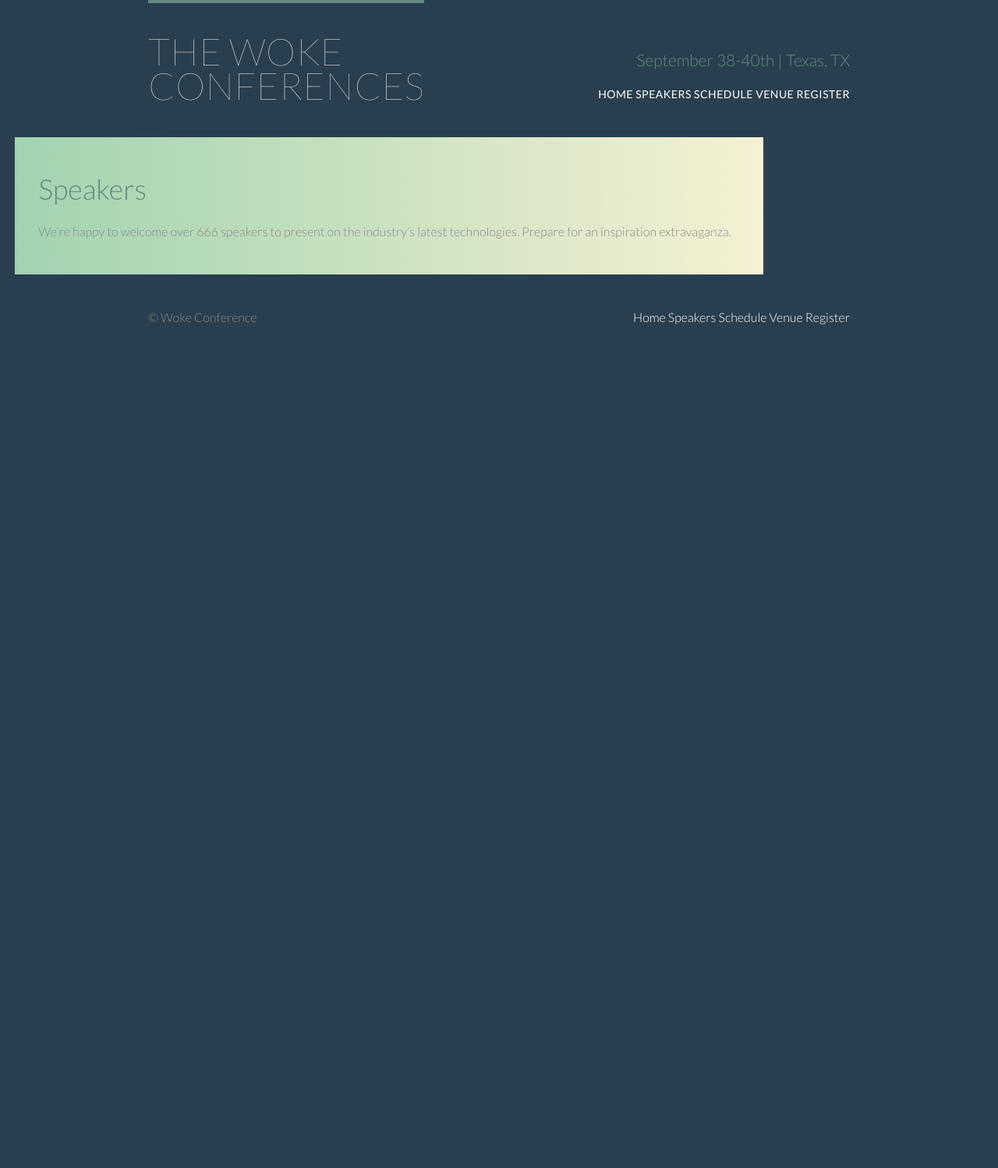
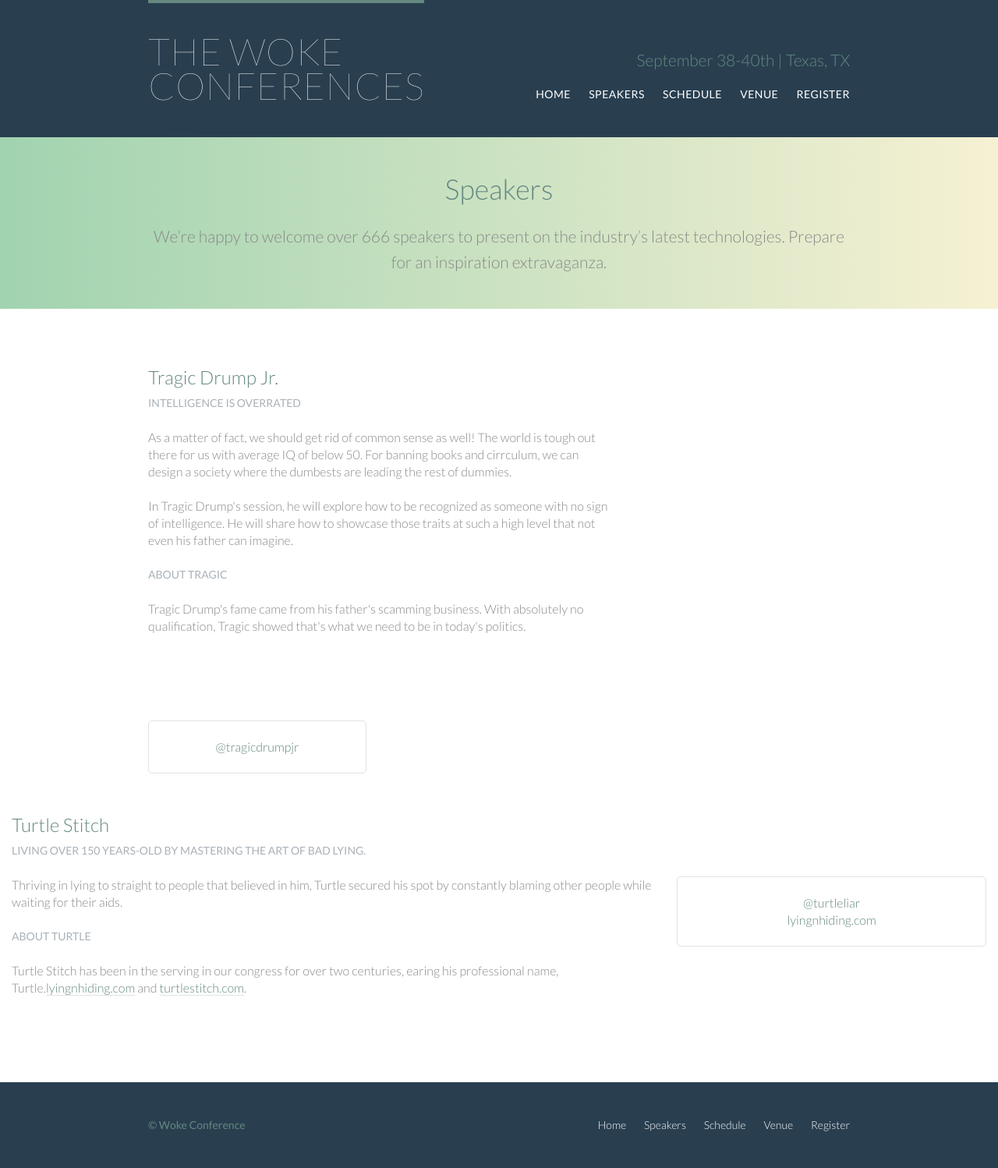
Before and after one commit to quietmid/100Dev, a plain HTML site: page styles_conference/speakers.html in a window 1280 px wide. Shown: the whole page at 78% size. Before the commit the page ends 800 px from the top, so only its background shows below. Drawn offline with Linux system fonts and the light colour scheme.

Commit message:
Creating list HTML and CSS

```diff
--- a/styles_conference/assets/stylesheets/main.css
+++ b/styles_conference/assets/stylesheets/main.css
@@ -49,6 +49,18 @@ table {
 
 /*
   ========================================
+  Custom styles
+  ========================================
+*/
+
+body {
+  background: #293f50;
+  color: #888;
+  font: 300 16px/22px "Lato", "Open Sans", "Helvetica Neue", Helvetica, Arial, sans-serif;
+}
+
+/*
+  ========================================
   Grid
   ========================================
 */
@@ -76,7 +88,7 @@ table {
   padding-right: 15px;
 }
 .col-1-3,
-.col-2-3 {
+.col-2-3  {
   display: inline-block;
   vertical-align: top;
 }
@@ -92,6 +104,7 @@ table {
   Clearfix
   ========================================
 */
+
 .group:before,
 .group:after {
   content: "";
@@ -112,7 +125,7 @@ table {
 */
 
 .row,
-.row-alt{
+.row-alt {
   min-width: 960px;
 }
 .row {
@@ -122,8 +135,8 @@ table {
 .row-alt {
   background: #cbe2c1;
   background: -webkit-linear-gradient(to right, #a1d3b0, #f6f1d3);
-   background: -moz-linear-gradient(to right, #a1d3b0, #f6f1d3);
-   background: linear-gradient(to right, #a1d3b0, #f6f1d3);
+  background:    -moz-linear-gradient(to right, #a1d3b0, #f6f1d3);
+  background:         linear-gradient(to right, #a1d3b0, #f6f1d3);
   padding: 44px 0 22px 0;
 }
 
@@ -167,10 +180,43 @@ em {
   font-style: italic;
 }
 
-body {
-  background: #293f50;
-  color: #888;
-  font: 300 16px/22px "Lato", "Open Sans", "Helvetica Neue", Helvetica, Arial, sans-serif;
+/*
+  ========================================
+  Leads
+  ========================================
+*/
+
+.lead {
+  text-align: center;
+}
+.lead p {
+  font-size: 21px;
+  line-height: 33px;
+}
+
+/*
+  ========================================
+  Links
+  ========================================
+*/
+
+a {
+  color: #648880;
+  text-decoration: none;
+}
+a:hover {
+  color: #a9b2b9;
+}
+p a {
+  border-bottom: 1px solid #dfe2e5;
+}
+.primary-header a,
+.primary-footer a {
+  color: #fff;
+}
+.primary-header a:hover,
+.primary-footer a:hover {
+  color: #648880;
 }
 
 /*
@@ -190,10 +236,9 @@ body {
   text-transform: uppercase;
 }
 .btn-alt {
-  border: 1px solid #dfe2e5;
+  border: 1px solid #fff;
   padding: 10px 30px;
 }
-
 .btn-alt:hover {
   background: #fff;
   color: #648880;
@@ -215,26 +260,15 @@ body {
   padding: 40px 0 22px 0;
   text-transform: uppercase;
 }
-
+.tagline {
+  margin: 66px 0 22px 0;
+  text-align: right;
+}
 .primary-nav {
   font-size: 14px;
   font-weight: 400;
   letter-spacing: .5px;
   text-transform: uppercase;
-}
-
-.tagline {
-  margin: 66px 0 22px 0;
-  text-align: right;
-}
-
-.primary-header a,
-.primary-footer a {
-  color: #fff;
-}
-.primary-header a:hover,
-.primary-footer a:hover {
-  color: #648880;
 }
 
 /*
@@ -243,18 +277,33 @@ body {
   ========================================
 */
 
-.primary-footer small {
-  float: left;
-}
-
 .primary-footer {
+  color: #648880;
+  font-size: 14px;
   padding-bottom: 44px;
   padding-top: 44px;
 }
-section {
+.primary-footer small {
+  float: left;
+  font-weight: 400;
+}
+
+/*
+  ========================================
+  Navigation
+  ========================================
+*/
+
+.nav {
+  text-align: right;
+}
+.nav li {
   display: inline-block;
-  margin: 0 1.5%;
-  width: 30%;
+  margin: 0 10px;
+  vertical-align: top;
+}
+.nav li:last-child {
+  margin-right: 0;
 }
 
 /*
@@ -269,34 +318,6 @@ section {
   padding: 22px 80px 66px 80px;
   text-align: center;
 }
-
-a {
-  color: #648880;
-  text-decoration: none;
-}
-a:hover {
-  color: #a9b2b9;
-}
-p a {
-  border-bottom: 1px solid #dfe2e5;
-}
-
-/*
-  ========================================
-  Navigation
-  ========================================
-*/
-
-.nav {
-  text-align: right;
-}
-
-.hero {
-  line-height: 44px;
-  padding: 22px 80px 66px 80px;
-  text-align: center;
-}
-
 .hero h2 {
   font-size: 36px;
 }
@@ -304,7 +325,23 @@ p a {
   font-size: 24px;
   font-weight: 100;
 }
-
 .teaser a:hover h3 {
   color: #a9b2b9;
 }
+
+/*
+  ========================================
+  Speakers
+  ========================================
+*/
+
+.speaker {
+  margin-bottom: 44px;
+}
+.speaker-info {
+  border: 1px solid #dfe2e5;
+  border-radius: 5px;
+  margin-top: 88px;
+  padding: 22px 0;
+  text-align: center;
+}
--- a/styles_conference/speakers.html
+++ b/styles_conference/speakers.html
@@ -21,11 +21,13 @@
       <h3 class="tagline">September 38-40th | Texas, TX</h3>
 
       <nav class="nav primary-nav">
-        <a href="index.html">Home</a>
-        <a href="speakers.html">Speakers</a>
-        <a href="schedule.html">Schedule</a>
-        <a href="venue.html">Venue</a>
-        <a href="register.html">Register</a>
+        <ul>
+          <li><a href="index.html">Home</a></li>
+          <li><a href="speakers.html">Speakers</a></li>
+          <li><a href="schedule.html">Schedule</a></li>
+          <li><a href="venue.html">Venue</a></li>
+          <li><a href="register.html">Register</a></li>
+        </ul>
       </nav>
 
     </header>
@@ -42,6 +44,66 @@
       </div>
     </section>
 
+    <!-- Main Content -->
+
+    <section class="row">
+      <div class="grid">
+        <!--Tragic Drump Jr.-->
+        <section class="speaker" id="tragic drump jr.">
+            <div class="col-2-3">
+              <h2>Tragic Drump Jr.</h2>
+              <h5>Intelligence is overrated</h5>
+              <p>As a matter of fact, we should get rid of common sense as well! The world is tough out there for us with average IQ of below 50. For banning books and cirrculum, we can design a society where the dumbests are leading the rest of dummies.</p>
+
+              <p>In Tragic Drump's session, he will explore how to be recognized as someone with no sign of intelligence. He will share how to showcase those traits at such a high level that not even his father can imagine.</p>
+
+              <h5>About Tragic</h5>
+
+              <p>Tragic Drump's fame came from his father's scamming business. With absolutely no qualification, Tragic showed that's what we need to be in today's politics.</p>
+
+            </div>
+            <aside class="col-1-3">
+              <div class="speaker-info">
+
+                <ul>
+                   <li><a href="https://twitter.com/tragicdrumpjr">@tragicdrumpjr</a></li>
+                   <li><a href="http:??www.whatisintelligence.com"><wedonthaveIQ.com></a></li>
+                </ul>
+              </div>
+        </section>
+      </div>
+    </aside>
+       <!--Turtle Stitch-->
+    <section class="speaker" id="turtle-stitch">
+
+      <div class="col-2-3">
+
+        <h2>Turtle Stitch</h2>
+        <h5>Living over 150 years-old by mastering the art of bad lying.</h5>
+
+        <p>Thriving in lying to straight to people that believed in him, Turtle secured his spot by constantly blaming other people while waiting for their aids. </p>
+
+        <h5>About Turtle</h5>
+
+        <p>Turtle Stitch has been in the serving in our congress for over two centuries, earing his professional name, Turtle.<a href="http://welieandwehide.com/">lyingnhiding.com</a> and <a href="https://www.welieandwehide.com/">turtlestitch.com</a>.</p>
+
+      </div><!--
+
+      --><aside class="col-1-3">
+        <div class="speaker-info">
+
+          <ul>
+            <li><a href="https://twitter.com/turtleliar">@turtleliar</a></li>
+            <li><a href="http://welieandwehide.com/">lyingnhiding.com</a></li>
+          </ul>
+
+        </div>
+      </aside>
+
+    </section>
+
+    </section>
+
     <!-- Footer -->
 
     <footer class="primary-footer container group">
@@ -49,11 +111,13 @@
       <small>&copy; Woke Conference</small>
 
       <nav class="nav">
-        <a href="index.html">Home</a>
-        <a href="speakers.html">Speakers</a>
-        <a href="schedule.html">Schedule</a>
-        <a href="venue.html">Venue</a>
-        <a href="register.html">Register</a>
+        <ul>
+          <li><a href="index.html">Home</a></li>
+            <li><a href="speakers.html">Speakers</a></li>
+            <li><a href="schedule.html">Schedule</a></li>
+            <li><a href="venue.html">Venue</a></li>
+            <li><a href="register.html">Register</a></li>
+        </ul>
       </nav>
 
     </footer>
```
Also changed, not shown: styles_conference/index.html (+17 -13 lines). Lines whose indentation alone changed are shown as unchanged.
